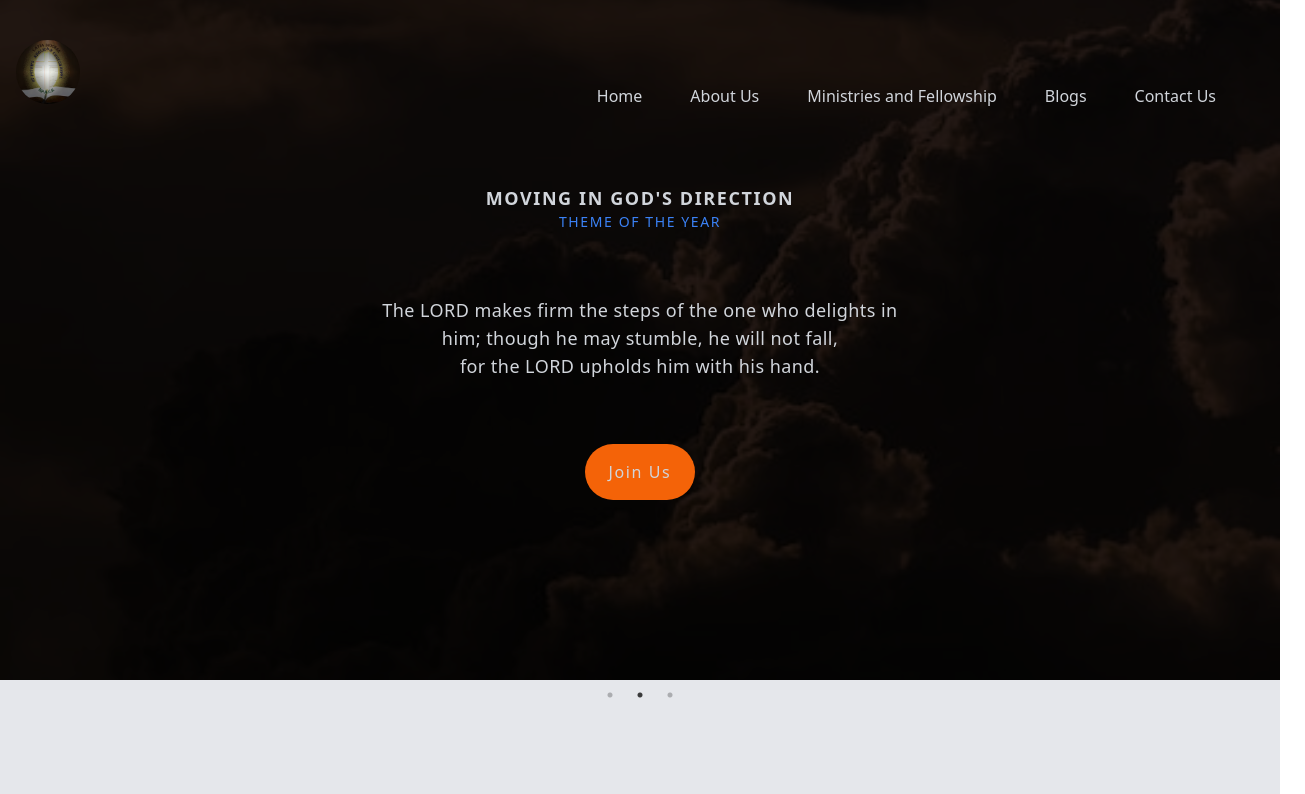
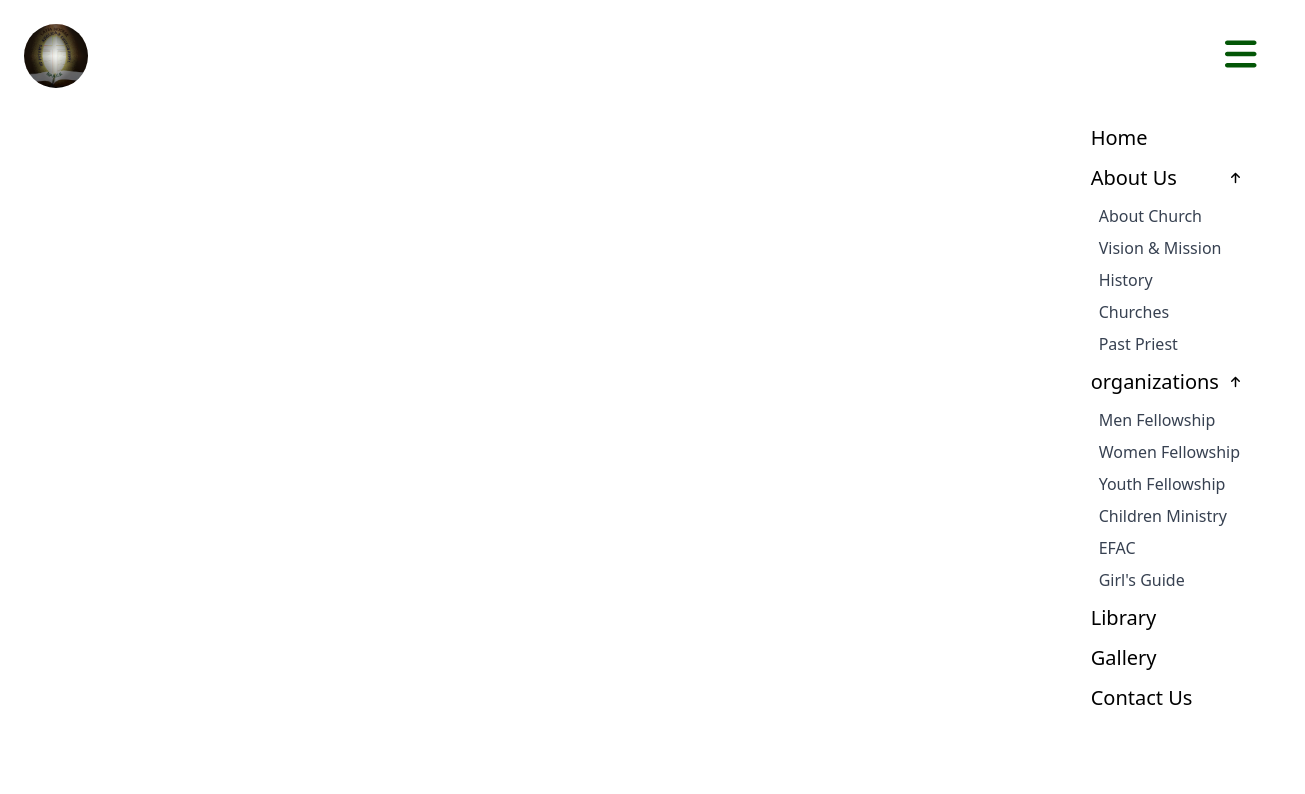
Before and after one commit to Emiraell/MY-Church-web, a React (Vite) app: page / in a window 1280 px wide. Shown: the top 794 px of the page, 1305 px wide, since content can reach past the window. Built offline with nearby package versions, Linux system fonts and the light colour scheme.

Commit message:
restructuring my header component

```diff
--- a/src/App.jsx
+++ b/src/App.jsx
@@ -31,14 +31,14 @@ function App() {
         <Routes>
           <Route path="/" element={<Home />} />
           <Route path="/about" element={<MainAbout />} />
-          <Route path="/about_us" element={<AboutUs />} />
+          <Route path="/about_church" element={<AboutUs />} />
           <Route path="/contact" element={<ContactUs />} />
           <Route path="/prayer" element={<PrayerRequest />} />
           <Route path="/vision_mission" element={<VisionMission />} />
           <Route path="/history" element={<History />} />
           <Route path="/churches" element={<Churches />} />
           <Route path="/past_priest" element={<PastPriest />} />
-          <Route path="/ministries" element={<Main />} />
+          <Route path="/organizations" element={<Main />} />
           <Route path="/men_fellowship" element={<MenFellowship />} />
           <Route path="/women_fellowship" element={<WomenFellowship />} />
           <Route path="/youth_fellowship" element={<YouthFellowship />} />
--- a/src/components/Header/Carousel.jsx
+++ b/src/components/Header/Carousel.jsx
@@ -5,7 +5,7 @@ import { useState } from "react";
 import { Link } from "react-router-dom";
 import styles from "./styles/Header.module.css";
 
-export default function Carousel({ isHomePage, setIsHomePage, page, setPage }) {
+export default function Carousel({ isHomePage, page, pageName }) {
   const settings = {
     dots: true,
     infinite: true,
@@ -67,6 +67,11 @@ export default function Carousel({ isHomePage, setIsHomePage, page, setPage }) {
           <p className="font-bold font-poppins text-2xl md:text-4xl pt-[35vh] text-gray-200 tracking-wider">
             {page}
           </p>
+          <p className="text-gray-200 italic pt-40">
+            {" "}
+            Home <span className="px-3">/</span>
+            <span className=" text-orang-300">{pageName}</span>
+          </p>
         </div>
       )}
       {isHomePage && (
@@ -74,7 +79,7 @@ export default function Carousel({ isHomePage, setIsHomePage, page, setPage }) {
           {carouselDetails.map((detail, index) => (
             <div
               key={index}
-              className={`text-center bg-cover bg-center bg-blend-multiply bg-backG-medium bg-no-repeat ${detail.image} h-[77vh] lg:h-[85vh]`}
+              className={`text-center bg-cover bg-center bg-blend-multiply bg-green-950 bg-no-repeat ${detail.image} h-[77vh] lg:h-[85vh]`}
             >
               <div className="mt-[23vh]  leading-normal md:tracking-widest ">
                 <div className="font-bold">
@@ -97,8 +102,8 @@ export default function Carousel({ isHomePage, setIsHomePage, page, setPage }) {
                   {detail.buttons.map((button, index) => (
                     <Link to={`/${button.path}`} key={index}>
                       <button
-                        className={` bg-oran-light py-4 px-6 rounded-full hover:bg-oran-dark mx-2 ${
-                          detail.Id === 3 && "bg-blue-500 hover:bg-emerald-600"
+                        className={` bg-oran-light py-4 px-6 rounded-full hover:opacity-90 mx-2 ${
+                          detail[2] && "bg-blood-700 hover:bg-emerald-600"
                         }`}
                       >
                         {button.name}
--- /dev/null
+++ b/src/components/Header/Data.js
@@ -0,0 +1,52 @@
+const menuContents = [
+  {
+    name: "Home",
+    infos: [],
+    clicked: false,
+    path: "/",
+  },
+  {
+    name: "About Us",
+    infos: [
+      { name: "About Church", path: "about_church" },
+      { name: "Vision & Mission", path: "vision_mission" },
+      { name: "History", path: "history" },
+      { name: "Churches", path: "churches" },
+      { name: " Past Priest", path: "past_priest" },
+    ],
+    clicked: false,
+    path: "about",
+  },
+  {
+    name: "organizations",
+    infos: [
+      { name: "Men Fellowship", path: "men_fellowship" },
+      { name: "Women Fellowship", path: "women_fellowship" },
+      { name: "Youth Fellowship", path: "youth_fellowship" },
+      { name: "Children Ministry", path: "children_ministry" },
+      { name: "EFAC", path: "efac" },
+      { name: "Girl's Guide", path: "girl's_guide" },
+    ],
+    clicked: false,
+    path: "organizations",
+  },
+  {
+    name: "Library",
+    infos: [],
+    clicked: false,
+    path: "library",
+  },
+  {
+    name: "Gallery",
+    infos: [],
+    clicked: false,
+    path: "gallery",
+  },
+  {
+    name: "Contact Us",
+    infos: [],
+    clicked: false,
+  },
+];
+
+export default menuContents;
--- a/src/components/Header/Header.jsx
+++ b/src/components/Header/Header.jsx
@@ -1,144 +1,56 @@
+import { FontAwesomeIcon } from "@fortawesome/react-fontawesome";
 import logo from "./assests/logo.png";
-import menu from "./assests/icons/menu.svg";
-import close from "./assests/icons/xMark.svg";
+import { faArrowUp, faBars, faX } from "@fortawesome/free-solid-svg-icons";
+import menuContents from "./Data";
 import { useState } from "react";
-import { Link } from "react-router-dom";
-import NavContent from "./NavContent";
-import Carousel from "./Carousel";
-
-export default function Header({ isHomePage, setIsHomePage, page, setPage }) {
-  const [menuClicked, setMenuClicked] = useState(false);
-  const clickMenu = () => setMenuClicked(!menuClicked);
-
-  const [menuContents, setMenuContents] = useState([
-    {
-      name: "Home",
-      infos: [],
-      clicked: false,
-    },
-    {
-      name: "About Us",
-      infos: [
-        { name: "About Us", path: "about" },
-        { name: "Vision & Mission", path: "vision_mission" },
-        { name: "History", path: "history" },
-        { name: "Churches", path: "churches" },
-        { name: " Past Priest", path: "past_priest" },
-      ],
-      clicked: false,
-    },
-    {
-      name: "Ministries and Fellowship",
-      infos: [
-        { name: "Men Fellowship", path: "men_fellowship" },
-        { name: "Women Fellowship", path: "women_fellowship" },
-        { name: "Youth Fellowship", path: "youth_fellowship" },
-        { name: "Children Ministry", path: "children_ministry" },
-        { name: "EFAC", path: "efac" },
-        { name: "Girl's Guide", path: "girl's_guide" },
-      ],
-      clicked: false,
-    },
-    {
-      name: "Blogs",
-      infos: [],
-      clicked: false,
-    },
-    {
-      name: "Contact Us",
-      infos: [],
-      clicked: false,
-    },
-  ]);
-
-  const [navbar, setNavbar] = useState(false);
-
-  const changeNavbar = () => {
-    if (window.scrollY >= 60) {
-      setNavbar(true);
-    } else {
-      setNavbar(false);
-    }
+export default function Header() {
+  const [menuClicked, setMenuClicaked] = useState(false);
+  const clickMenu = () => {
+    setMenuClicaked(!menuClicked);
+    console.log(menuClicked);
   };
-  window.addEventListener("scroll", changeNavbar);
   return (
-    <header>
-      {/* Header */}
-      <nav className="">
-        <div
-          className={`flex fixed w-[100%] justify-between z-40 top-0 ${
-            navbar && "bg-gray-600 pt-4 pb-3"
-          }`}
-        >
-          {/* logo and menu */}
-          <div className="ml-4 mt-10">
-            <Link to="/">
-              <img src={logo} alt="" className="h-16 rounded-full" />
-            </Link>
+    <div>
+      {" "}
+      <nav className="fixed left-0 right-0">
+        <div className="flex justify-between m-6 items-center">
+          <div>
+            <img src={logo} alt="" className="rounded-full h-16" />
           </div>
-
-          <div
-            className={`${
-              menuClicked && "w-[70%] bg-gray-900 h-[50vh] mt-0 mr-0 p-7"
-            } mr-10 mt-14`}
-          >
-            {/* menu div */}
-            <div className="flex justify-between items-center md:hidden">
-              <span className={`${!menuClicked && "hidden"}`}>Menu</span>
-              <img
-                src={menuClicked ? close : menu}
-                alt=""
-                className={`${menuClicked ? "h-6" : "h-9"}`}
+          <div className=" text-textCol-primary">
+            <FontAwesomeIcon
+              icon={faBars}
+              className="text-greeny-200 h-9"
+              onClick={clickMenu}
+            />
+            <div className="hidden">
+              <p>Menu</p>
+              <FontAwesomeIcon
+                icon={faX}
+                className="text-greeny-200 h-9"
                 onClick={clickMenu}
               />
             </div>
-
-            <div
-              className={`absolute md:relative md:justify-between md:pt-7 ${
-                !menuClicked && "hidden"
-              } md:flex`}
-            >
-              {menuContents.map((content, index) => (
-                <NavContent
-                  content={content}
-                  index={index}
-                  close={close}
-                  key={index}
-                  menuContents={menuContents}
-                  setMenuContents={setMenuContents}
-                />
-              ))}
-              {/* <Link className="mx-6" to="/">
-                Home
-              </Link>
-              <div className="mx-6">
-                <div className="flex items-center justify-between">
-                  <span>About Us</span>
-                  <div>
-                    <img src={close} alt="" />
-                  </div>
-                </div>
-                <div className="px-2">
-                  {menuContents[0].infos.map((content, index) => (
-                    <ol key={index} className="pt-2 text-sm">
-                      <Link to={content.path}>{content.name}</Link>
-                    </ol>
-                  ))}
-                </div>
-              </div>
-              <div className="mx-6">Ministries and Feloowship</div>
-              <div className="mx-6">Blogs</div>
-              <div className="mx-6">contact us</div> */}
-            </div>
           </div>
         </div>
-        <Carousel
-          isHomePage={isHomePage}
-          setIsHomePage={setIsHomePage}
-          page={page}
-          setPage={setPage}
-        />
+        <div className=" float-end pr-10">
+          {menuContents.map((content, index) => (
+            <div key={index}>
+              <div className="text-black my-3 text-xl flex justify-between items-center">
+                <ol>{content.name}</ol>
+                {content.infos.length > 1 && (
+                  <FontAwesomeIcon icon={faArrowUp} className="h-3" />
+                )}
+              </div>
+              {content.infos.map((info, index) => (
+                <ol key={index}>
+                  <li className="text-gray-700 my-2 ml-2">{info.name}</li>
+                </ol>
+              ))}
+            </div>
+          ))}
+        </div>
       </nav>
-    </header>
+    </div>
   );
 }
--- a/src/pages/Home.jsx
+++ b/src/pages/Home.jsx
@@ -15,13 +15,13 @@ export default function Home() {
   return (
     <div className={`text-gray-300 bg-gray-200`}>
       <Header isHomePage={isHomePage} />
-      <Welcome />
+      {/* <Welcome />
       <AboutChurch />
-      <Prayer_Donate />
-      <TeamOfLeaders />
-      <ChurchEvents />
+      <Prayer_Donate /> */}
+      {/* <TeamOfLeaders /> */}
+      {/* <ChurchEvents />
       <ChurchMap />
-      <Footer sky={sky} />
+      <Footer sky={sky} /> */}
     </div>
   );
 }
--- a/src/pages/about/MainAbout.jsx
+++ b/src/pages/about/MainAbout.jsx
@@ -20,7 +20,7 @@ export default function MainAbout() {
   ]);
   return (
     <div className="bg-gray-300">
-      <Header page={"ABOUT ST PETER'S ANGLICAN CHURCH"} />
+      <Header page={"ABOUT ST PETER'S ANGLICAN CHURCH"} pageName={"About"} />
       <HeadPageTem contents={contents} />
       <Footer />
     </div>
--- a/tailwind.config.js
+++ b/tailwind.config.js
@@ -40,8 +40,11 @@ export default {
           350: "#a81313",
           400: "#a01212",
           500: "#a41313",
+          550: "#660b0b",
           600: "#a3a060",
-          700: "#330505",
+          650: "#500909",
+          700: "#410707",
+          900: "#330505",
         },
         orang: {
           100: "#be5504",
@@ -51,6 +54,17 @@ export default {
           500: "#893101",
           600: "#c95b0c",
           700: "#7a3803",
+        },
+        greeny: {
+          80: "#057d08",
+          70: "08d303",
+          50: "#09eb10",
+          100: "#046507",
+          150: "06a40b",
+          200: "#035606",
+          300: "#034e05",
+          400: "#023e04",
+          500: "#012f03",
         },
       },
       transitionDuration: {
```
